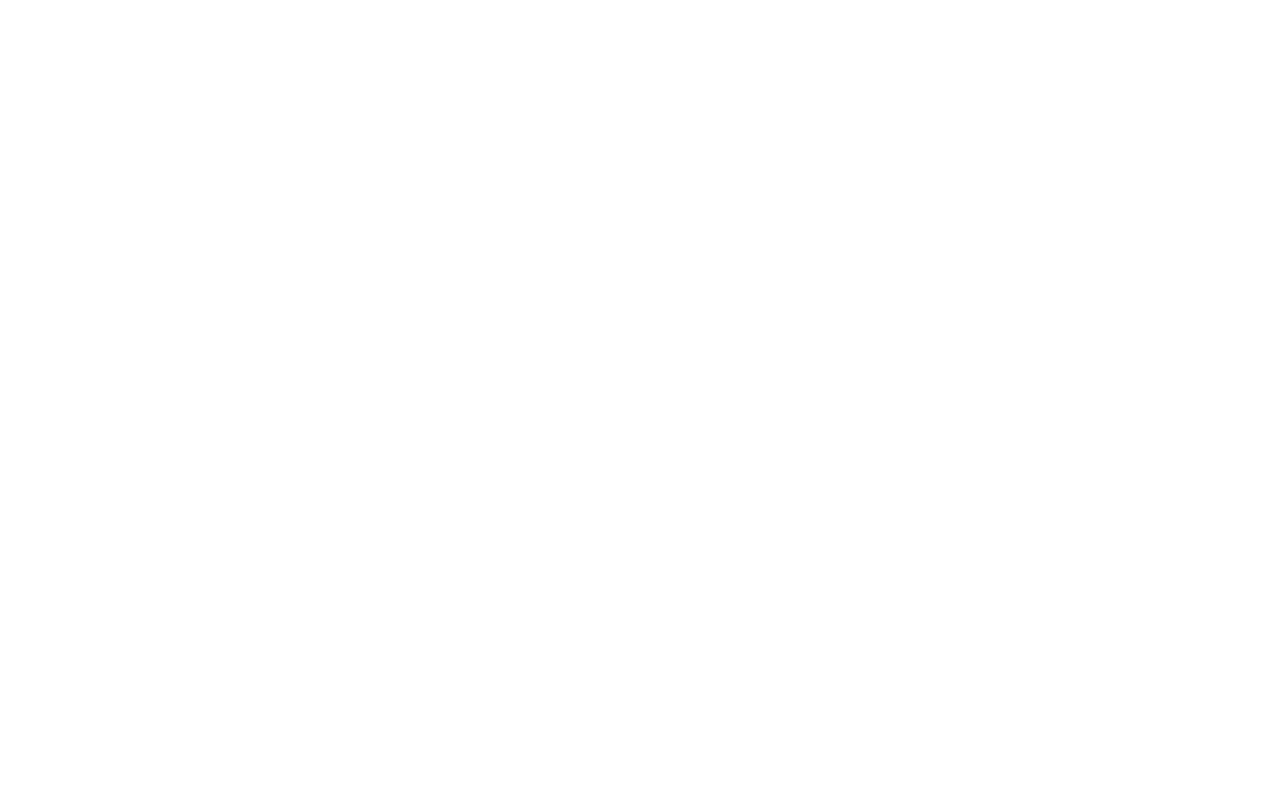
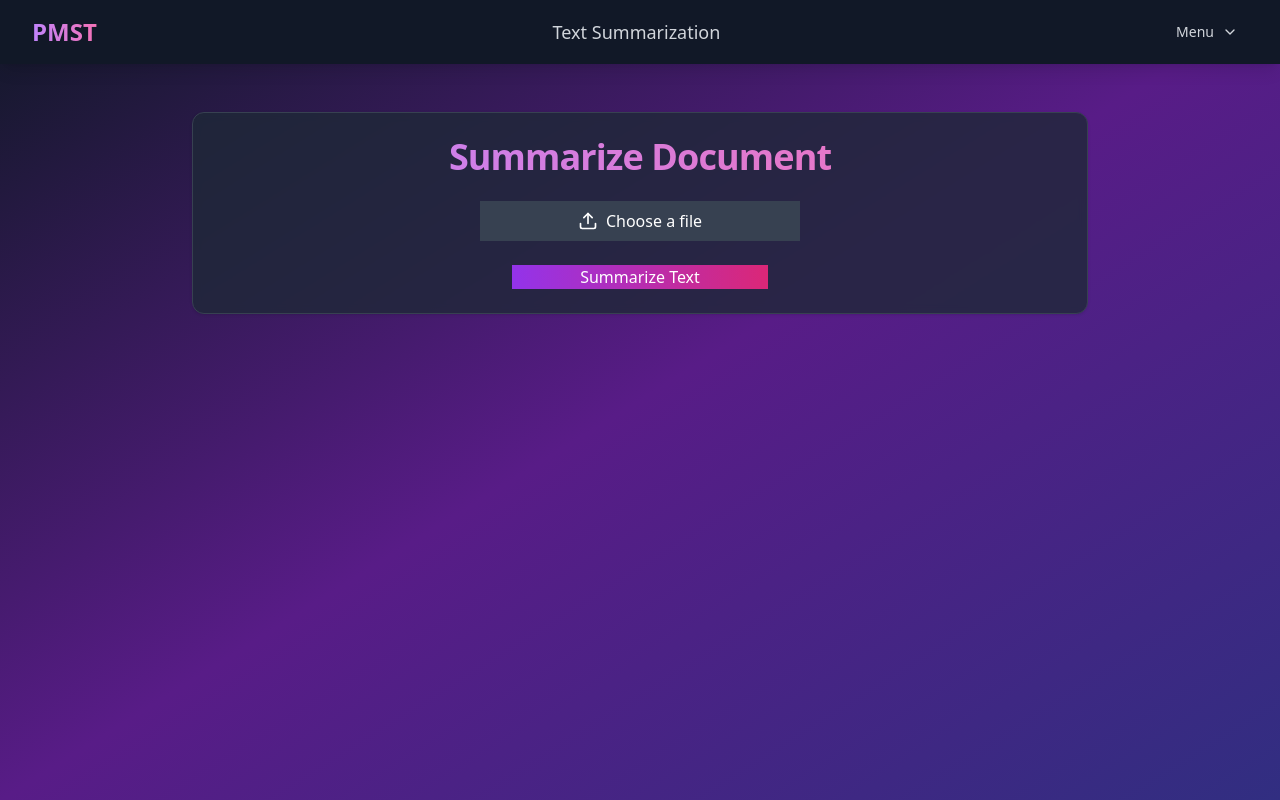
Before and after one commit to markbakos/personal-media-summarization-tool, a React (Vite) app in the folder client/: page /document in a window 1280 px wide. Built offline with nearby package versions, Linux system fonts and the light colour scheme.

Commit message:
added summarize document page

```diff
--- a/client/src/components/Navbar.tsx
+++ b/client/src/components/Navbar.tsx
@@ -14,7 +14,7 @@
                 <div className="flex justify-between items-center h-16">
                     <Link to="/" className="flex items-center">
                         <span
-                            className="bg-clip-text text-transparent bg-gradient-to-r from-purple-400 to-pink-400 text-2xl font-semibold">PMST</span>
+                            className="bg-clip-text text-transparent bg-gradient-to-r from-purple-400 to-pink-400 text-2xl font-semibold select-none">PMST</span>
                     </Link>
 
                     <div className="hidden lg:ml-6 lg:flex lg:items-center">
--- a/client/src/pages/DocSummarize.tsx
+++ b/client/src/pages/DocSummarize.tsx
@@ -1,8 +1,128 @@
+import {useState} from "react";
+import axios from "axios";
+import {Navbar} from "../components/Navbar.tsx";
+import {Card, CardContent, CardHeader, CardTitle} from "@/components/ui/card.tsx";
+import {Loader2, Upload} from "lucide-react";
 
 export const DocSummarize = () => {
-    return(
-        <div>
 
+    const [file, setFile] = useState<File | null>(null)
+    const [error, setError] = useState("")
+    const [summary, setSummary] = useState("")
+    const [isLoading, setIsLoading] = useState(false)
+
+    const handleFileChange = (event: React.ChangeEvent<HTMLInputElement>) => {
+        if (event.target.files && event.target.files.length > 0) {
+            setFile(event.target.files[0])
+        }
+    }
+
+    const handleSummarize = async (event: React.FormEvent<HTMLFormElement>) => {
+        event.preventDefault()
+
+        if(isLoading) return
+
+        if(!file) {
+            setError("Select a file to upload.")
+            return
+        }
+
+        setIsLoading(true)
+
+        try {
+            const response = await axios.post("http://127.0.0.1:8000/parse-document/", {
+                file: file
+            }, {
+                headers: {
+                    "Content-Type": "multipart/form-data",
+                },
+            })
+            setSummary(response.data.summary)
+            setError('')
+        }
+        catch (e:any)
+        {
+            if (axios.isAxiosError(e)) {
+                setError(e.response?.data?.detail || "An error occurred while summarizing the document.");
+            } else {
+                setError("An unexpected error occurred.");
+            }
+        }
+        finally{
+            setIsLoading(false)
+        }
+    }
+
+    return (
+        <div className="bg-gradient-to-br from-gray-900 via-purple-900 to-indigo-900 min-h-screen">
+            <Navbar currentPage="Text Summarization"/>
+            <main className="container mx-auto px-4 py-8">
+                <Card className="max-w-4xl mx-auto bg-gray-800/80 backdrop-blur-sm border-gray-700 sm:mt-20 mt-40">
+                    <CardHeader className="text-center">
+                        <CardTitle
+                            className="text-4xl font-bold bg-clip-text text-transparent bg-gradient-to-r from-purple-400 to-pink-400">
+                            Summarize Document
+                        </CardTitle>
+                    </CardHeader>
+                    <CardContent>
+                        <form onSubmit={handleSummarize} className="space-y-6">
+                            <div className="flex flex-col items-center">
+                                <label
+                                    htmlFor="file-upload"
+                                    className="w-full max-w-xs px-4 py-2 bg-gray-700 text-white rounded-lg cursor-pointer hover:bg-gray-600 transition-colors duration-300 flex items-center justify-center"
+                                >
+                                    <Upload className="w-5 h-5 mr-2"/>
+                                    {file ? file.name : 'Choose a file'}
+                                </label>
+                                <input
+                                    id="file-upload"
+                                    type="file"
+                                    className="hidden"
+                                    onChange={handleFileChange}
+                                    accept=".pdf,.doc,.docx,.txt"
+                                />
+                                {file && (
+                                    <p className="mt-2 text-sm text-gray-400">
+                                        Selected file: {file.name}
+                                    </p>
+                                )}
+                            </div>
+                            <div className="flex flex-col items-center space-y-2">
+                                {error && (
+                                    <p className="text-red-600">{error}</p>
+                                )}
+                                <button
+                                    type="submit"
+                                    className="w-64 bg-gradient-to-r from-purple-600 to-pink-600 hover:from-purple-700 hover:to-pink-700 text-white"
+                                    disabled={isLoading}
+                                >
+                                    {isLoading ? (
+                                        <div className="flex items-center">
+                                            <Loader2 className="mr-2 h-4 w-4 animate-spin"/>
+                                            Summarizing...
+                                        </div>
+                                    ) : (
+                                        'Summarize Text'
+                                    )}
+                                </button>
+
+                            </div>
+                        </form>
+
+                        {summary && (
+                            <Card className="mt-8 bg-gray-700 border-gray-600">
+                                <CardHeader>
+                                    <CardTitle
+                                        className="text-xl font-semibold text-purple-300">Summary</CardTitle>
+                                </CardHeader>
+                                <CardContent>
+                                    <p className="text-gray-200">{summary}</p>
+                                </CardContent>
+                            </Card>
+                        )}
+                    </CardContent>
+                </Card>
+            </main>
         </div>
     )
 }
```
